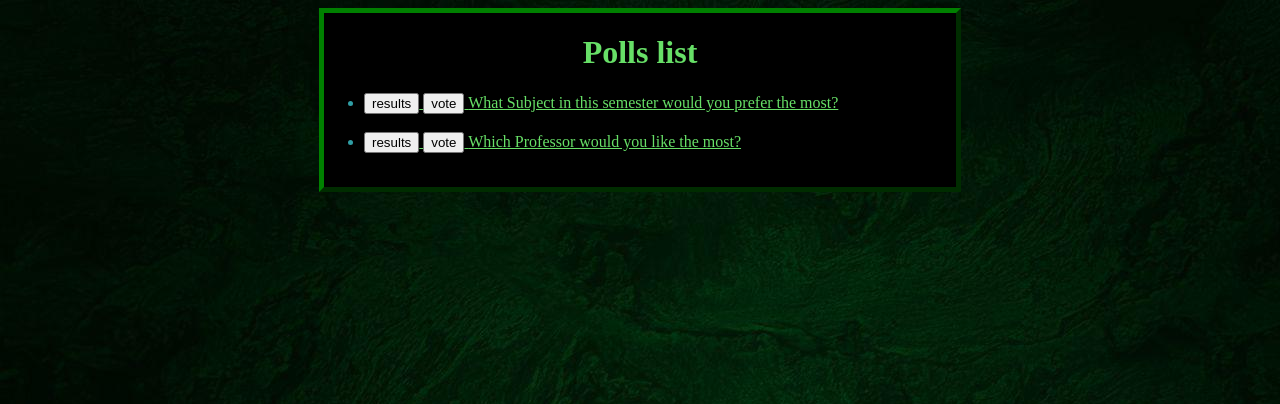
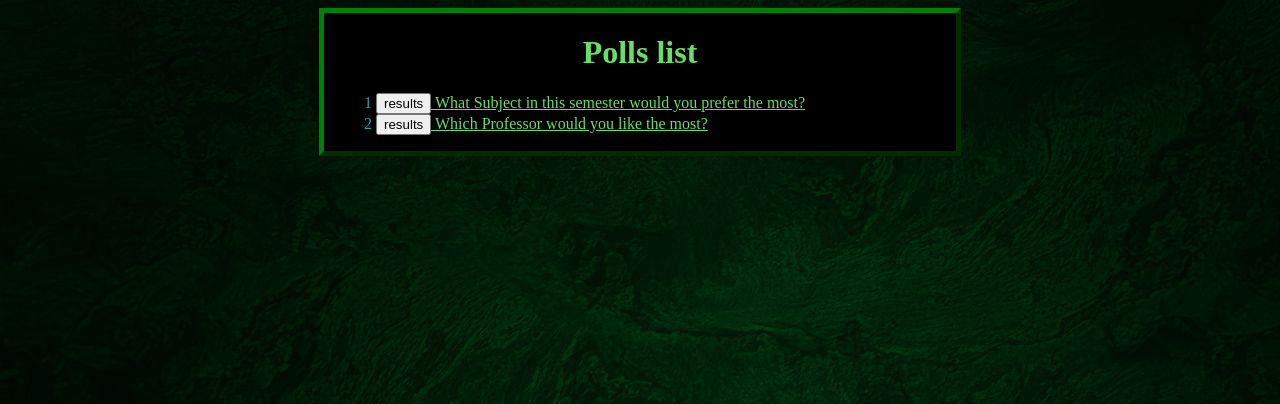
Before and after one commit to Tezigudo/ku-polls, a Django app: page /polls/ in a window 1280 px wide. Shown: the top 404 px of the page. Run offline with Django 4.2, Linux system fonts and the light colour scheme; data comes from the database, SQL or seed files in the repository; both versions use the stored data as it was after the commit.

Commit message:
✌️improve appearance and colorizing with HTML&CSS Django template #15

```diff
--- a/polls/static/polls/style.css
+++ b/polls/static/polls/style.css
@@ -16,6 +16,14 @@ a:link {
 
 v:link {
     color: rgb(72, 118, 72);
+}
+
+list{
+    color: rgb(48, 158, 165);
+}
+
+list a{
+    color: rgb(103, 223, 103);
 }
 
 .polls_list {
--- a/templates/polls/index.html
+++ b/templates/polls/index.html
@@ -10,19 +10,19 @@ Polls list
 {% if latest_question_list %}
   <ul>
     {% for question in latest_question_list %}
+    <list>{{forloop.counter0|add:"1"}}
     {% if question.can_vote %}
-    <li><a href="{% url 'polls:results' question.id %}">
+ <a href="{% url 'polls:results' question.id %}">
       <button type="button">{{"results"}}</button>
-  </a> <a href="{% url 'polls:detail' question.id %}"> <button type="button">{{"vote"}}</button>
-  </a> <a href="{% url 'polls:detail' question.id %}">{{ question.question_text }}</a></li>
+  </a>  <a href="{% url 'polls:detail' question.id %}">{{ question.question_text }}</a>
   </a>
 
     {%else%}
-    <li><a href="{% url 'polls:results' question.id %}">
+    <a href="{% url 'polls:results' question.id %}">
       <button type="button">{{"results"}}</button>
-  </a>     {{ question.question_text }}</li>
+  </a>     {{ question.question_text }}
     {%endif%}
-<br>
+</list><br>
     {% endfor %}
   </ul>
 {% else %}
--- a/templates/polls/results.html
+++ b/templates/polls/results.html
@@ -6,13 +6,11 @@ Voting results
 {% endblock title %}
 
 {% block body%}
-<h2>{{ question.question_text }}</h2>
+<h2>{{ question.question_text }} Results</h2>
 
-<ul>
 {% for choice in question.choice_set.all %}
-    <li>{{ choice.choice_text }} -- {{ choice.votes }} vote{{ choice.votes|pluralize }}</li>
+    <list>&nbsp;&nbsp;{{forloop.counter0|add:"1"}}&nbsp;&nbsp;{{ choice.choice_text }} -- {{ choice.votes }}</list><br>
 {% endfor %}
-</ul>
 
 <a href="{% url 'polls:index' %}"><button type='button'>Home</button></a>
 {% endblock body%}
```
Also changed, not shown: db.sqlite3.
